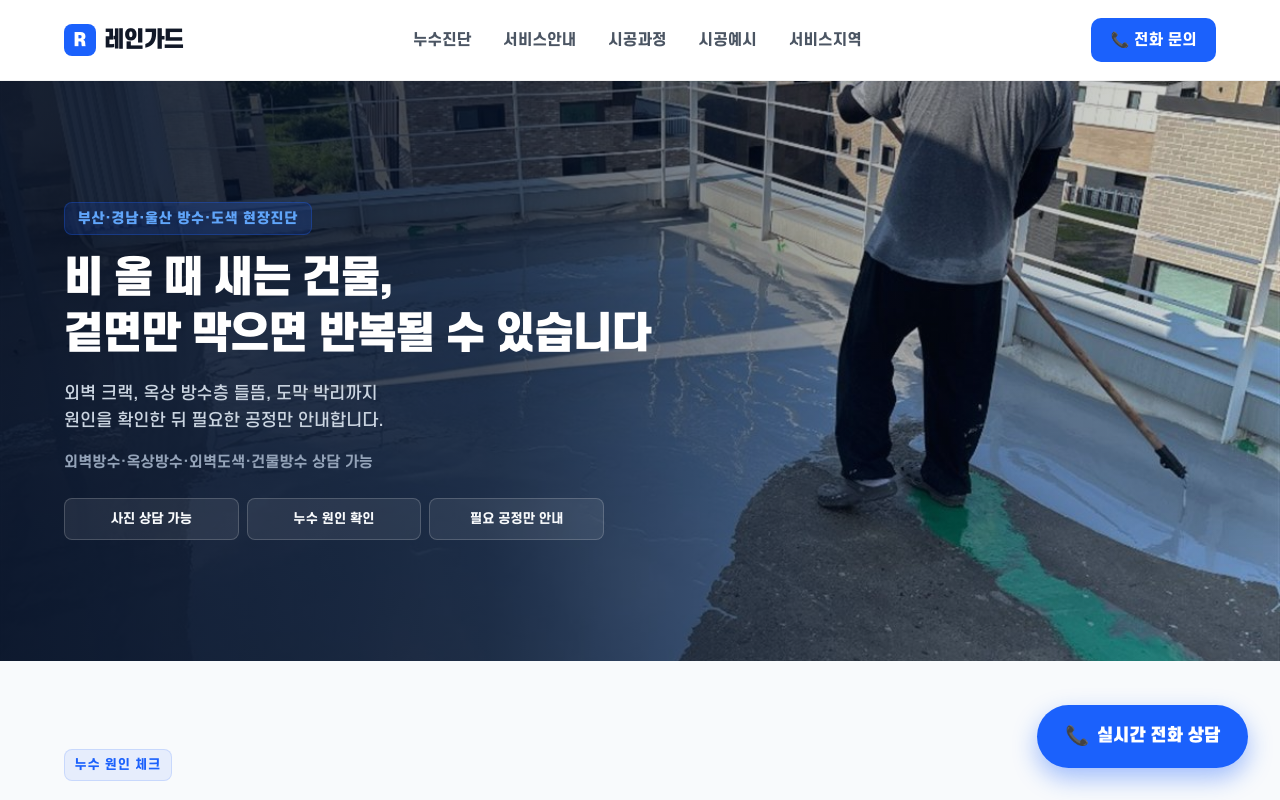
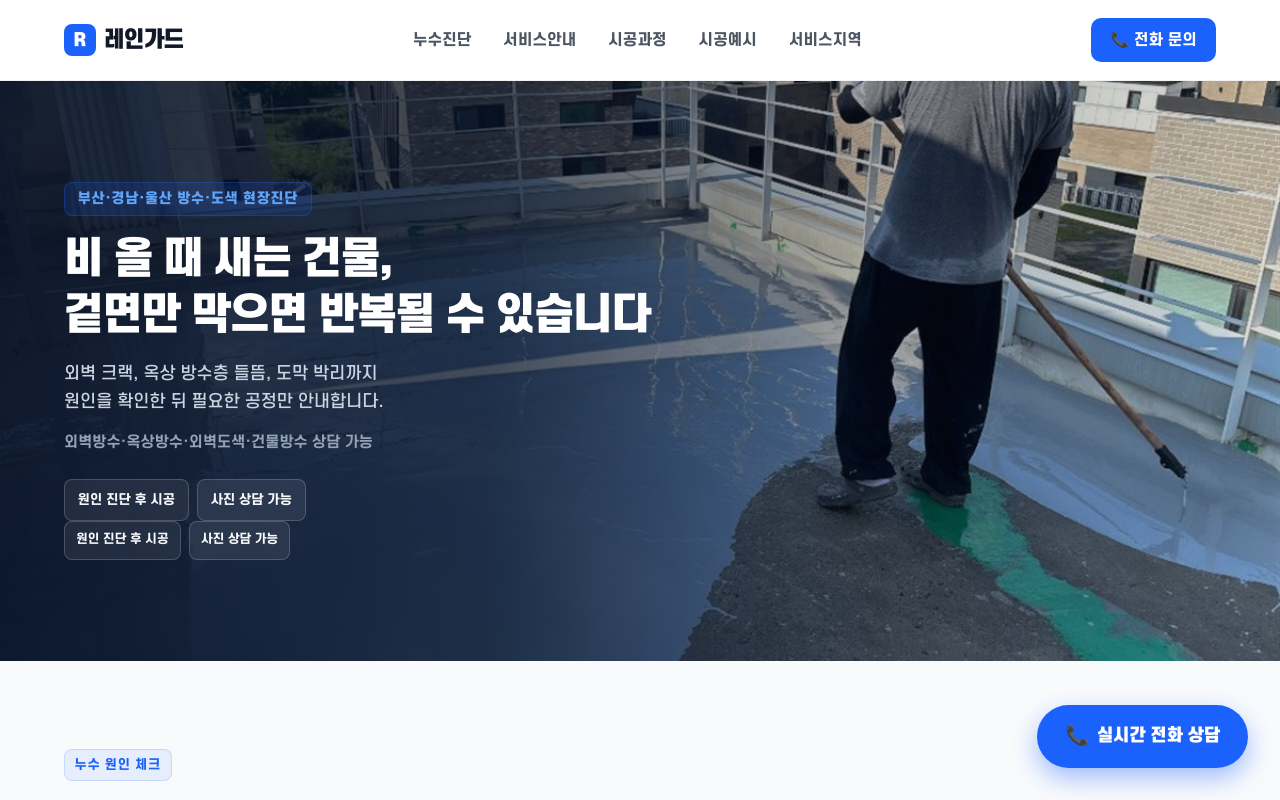
Before and after one commit to wogus5695-ctrl/Gyeongnam-bangsu-01, a React (Vite) app: page / in a window 1280 px wide. Shown: the top 800 px of the page. Built offline with nearby package versions, Linux system fonts and the light colour scheme.

Commit message:
style: adjust mobile Hero badges layout, floating button height and bind config badges dynamically

```diff
--- a/src/components/FloatingCTA.tsx
+++ b/src/components/FloatingCTA.tsx
@@ -60,7 +60,7 @@ export const FloatingCTA: React.FC = () => {
             alignItems: "center",
             justifyContent: "center",
             gap: "0.5rem",
-            height: "50px",
+            height: "56px",
             borderRadius: "12px",
             fontWeight: 900,
             fontSize: "1rem",
--- a/src/components/Hero.tsx
+++ b/src/components/Hero.tsx
@@ -123,14 +123,15 @@ export const Hero: React.FC<HeroProps> = ({ keywordConfig }) => {
             </p>
           )}
 
-          {/* 5. 강조 배지 (PC용 - 3개 노출) */}
+          {/* 5. 강조 배지 (PC용) */}
           <div style={{
-            gridTemplateColumns: "repeat(3, 1fr)",
+            display: "flex",
+            flexWrap: "wrap",
             gap: "0.5rem",
             marginBottom: "0px",
             maxWidth: "540px"
           }} className="hero-badges-pc">
-            {pcBadges.map((badgeText, idx) => (
+            {(keywordConfig.badges || pcBadges).map((badgeText, idx) => (
               <div key={idx} style={{
                 display: "flex",
                 alignItems: "center",
@@ -149,14 +150,15 @@ export const Hero: React.FC<HeroProps> = ({ keywordConfig }) => {
             ))}
           </div>
 
-          {/* 5. 강조 배지 (모바일용 - 2개 노출) */}
+          {/* 5. 강조 배지 (모바일용) */}
           <div style={{
-            gridTemplateColumns: "repeat(2, 1fr)",
+            display: "flex",
+            flexWrap: "wrap",
             gap: "0.5rem",
             marginBottom: "0px",
             maxWidth: "360px"
           }} className="hero-badges-mo">
-            {moBadges.map((badgeText, idx) => (
+            {(keywordConfig.badges || moBadges).map((badgeText, idx) => (
               <div key={idx} style={{
                 display: "flex",
                 alignItems: "center",
@@ -191,7 +193,7 @@ export const Hero: React.FC<HeroProps> = ({ keywordConfig }) => {
           background-position: center right;
         }
         .hero-badges-pc {
-          display: grid;
+          display: flex;
         }
         .hero-badges-mo {
           display: none;
@@ -231,7 +233,7 @@ export const Hero: React.FC<HeroProps> = ({ keywordConfig }) => {
             display: none !important;
           }
           .hero-badges-mo {
-            display: grid !important;
+            display: flex !important;
           }
         }
       `}</style>
```
